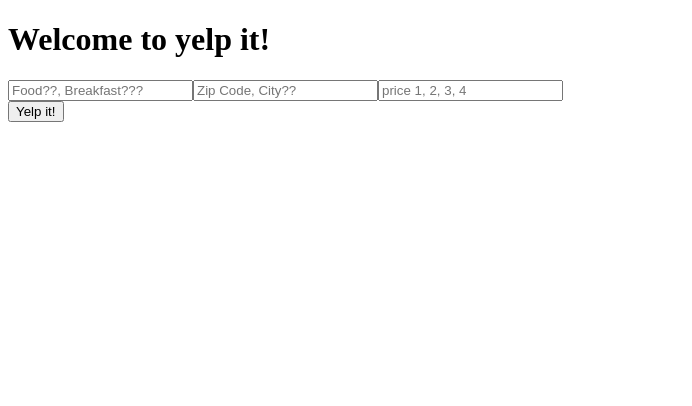
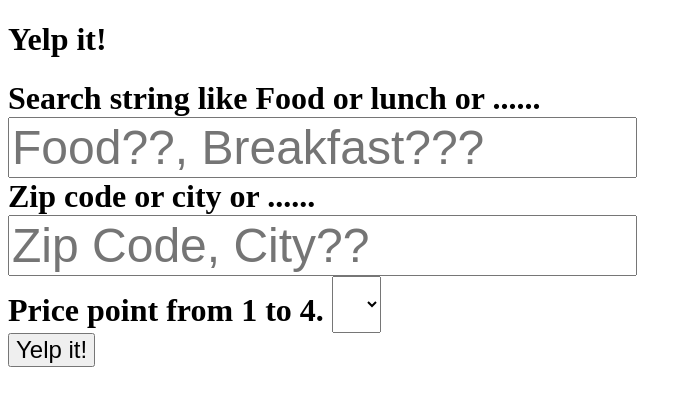
Before and after one commit to Sam-Shaw-ITpro/yelp, an Angular app: page / in a window 1280 px wide. Shown: the top 406 px of the page, without its empty margins (0-692 px from the left). Built offline with nearby package versions, Linux system fonts and the light colour scheme.

Commit message:
mostly done

```diff
--- a/src/app/app.component.css
+++ b/src/app/app.component.css
@@ -1,11 +1,29 @@
+.bigger {
+  font-size: 200%;
+}
+
+button {
+  font-size: 150%;
+}
+
+select {
+  font-size: 150%;
+}
+
+input {
+  font-size: 150%;
+}
+
 .card p {
-    box-shadow: 0 4px 8px 0 rgba(0,0,0,0.2);
+  text-align: center;
+  display: inline-block;
+  box-shadow: 0 4px 8px 0 rgba(0, 0, 0, 0.2);
   transition: 0.3s;
-    width: 40%;
+  width: 20%;
 }
 
 .card:hover {
-    box-shadow: 0 8px 16px 0 rgba(0,0,0,0.2);
+  box-shadow: 0 8px 16px 0 rgba(0, 0, 0, 0.2);
 }
 
 .container {
--- a/src/app/app.component.html
+++ b/src/app/app.component.html
@@ -1,15 +1,29 @@
 <!--The content below is only a placeholder and can be replaced.-->
 
 <h1>
-  Welcome to {{ title }}!
+  Yelp it!
 </h1>
-<form>
+<form class="bigger">
+  <b> Search string like Food or lunch or ......</b>
+  <br>
   <input type="text" placeholder="Food??, Breakfast???" [(ngModel)]="iTerm" name="1" required>
-  <input type="text" placeholder="Zip Code, City??" [(ngModel)]="iLocation" name="2" required>
-  <input type="number" placeholder="price 1, 2, 3, 4" [(ngModel)]="iPrice" name="3" required>
+  <br>
+  <b> Zip code or city or ......</b>
+  <br />
+  <input type="text" placeholder="Zip Code, City??" [(ngModel)]="iLocation" name="2" required><br>
+  <b> Price point from 1 to 4. </b>
+  <!-- <input type="number" placeholder="price 1, 2, 3, 4" [(ngModel)]="iPrice" name="3" required><br> -->
+  <!-- <select name="iPrice" form="star" [(ngModel)]="iPrice" > -->
 
-</form>
-<button (click)="searchItYelp(iTerm, iLocation, iPrice)">Yelp it!</button>
+    <select name="iPrice" form="star" [(ngModel)]="iPrice" >
+    <option value="1">1</option>
+    <option value="2">2</option>
+    <option value="3">3</option>
+    <option value="4">4</option>
+      </select>
+    </form>
+  <button (click)="searchItYelp(iTerm, iLocation, iPrice)">Yelp it!</button>
+
 <!--
 {{ iTerm }}
 {{ iLocation }}
@@ -19,9 +33,14 @@
     {{ one.name }}<br>
     {{ one.location.display_address }}<br>
     {{ one.display_phone }}<br>
-    <img [src]="one.image_url" width="100">
+rating: {{ one.rating }} stars<br>
+    {{ one.display_phone }}<br>
+    {{ one.transactions }}<br>
+    <img [src]="one.image_url" width="200">
   </p>
 </div>
+
+
 
 <!-- {{ businesess.name | json }} -->
 <!-- {{ error | json }} -->
--- a/src/app/fetch.service.ts
+++ b/src/app/fetch.service.ts
@@ -24,7 +24,7 @@
 
 
     yelpIt(iTerm, iLocation, iPrice): Observable<any> {
-    return this.http.get<any>(`https://cors-anywhere.herokuapp.com/https://api.yelp.com/v3/businesses/search?term=${iTerm}&location=${iLocation}&price=${iPrice}`, httpOptions);
+    return this.http.get<any>(`https://cors-anywhere.herokuapp.com/https://api.yelp.com/v3/businesses/search?term=${iTerm}&location=${iLocation}&price=${iPrice}&open_now=true`, httpOptions);
   }
 
 }
```
Lines whose indentation alone changed are shown as unchanged.
